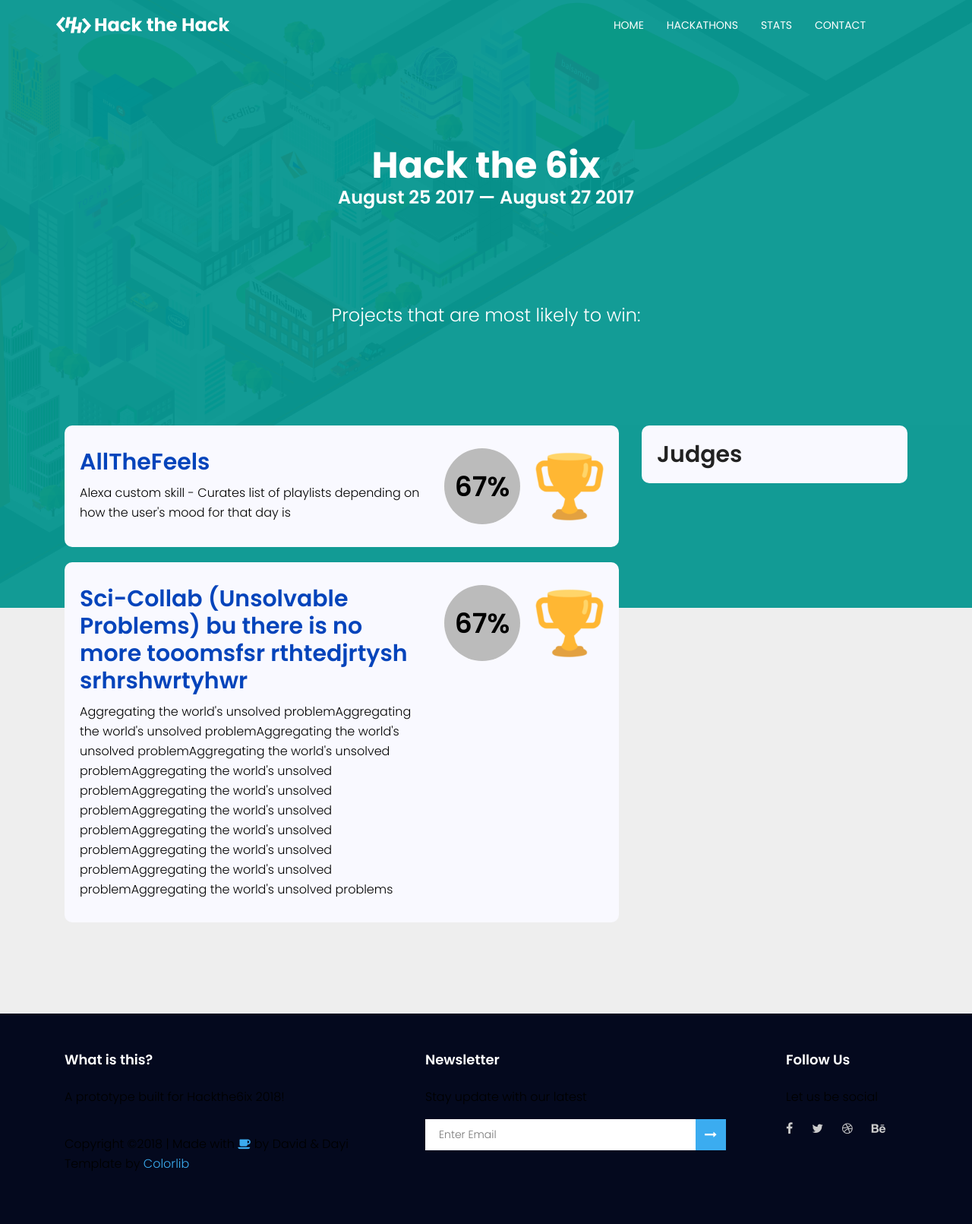
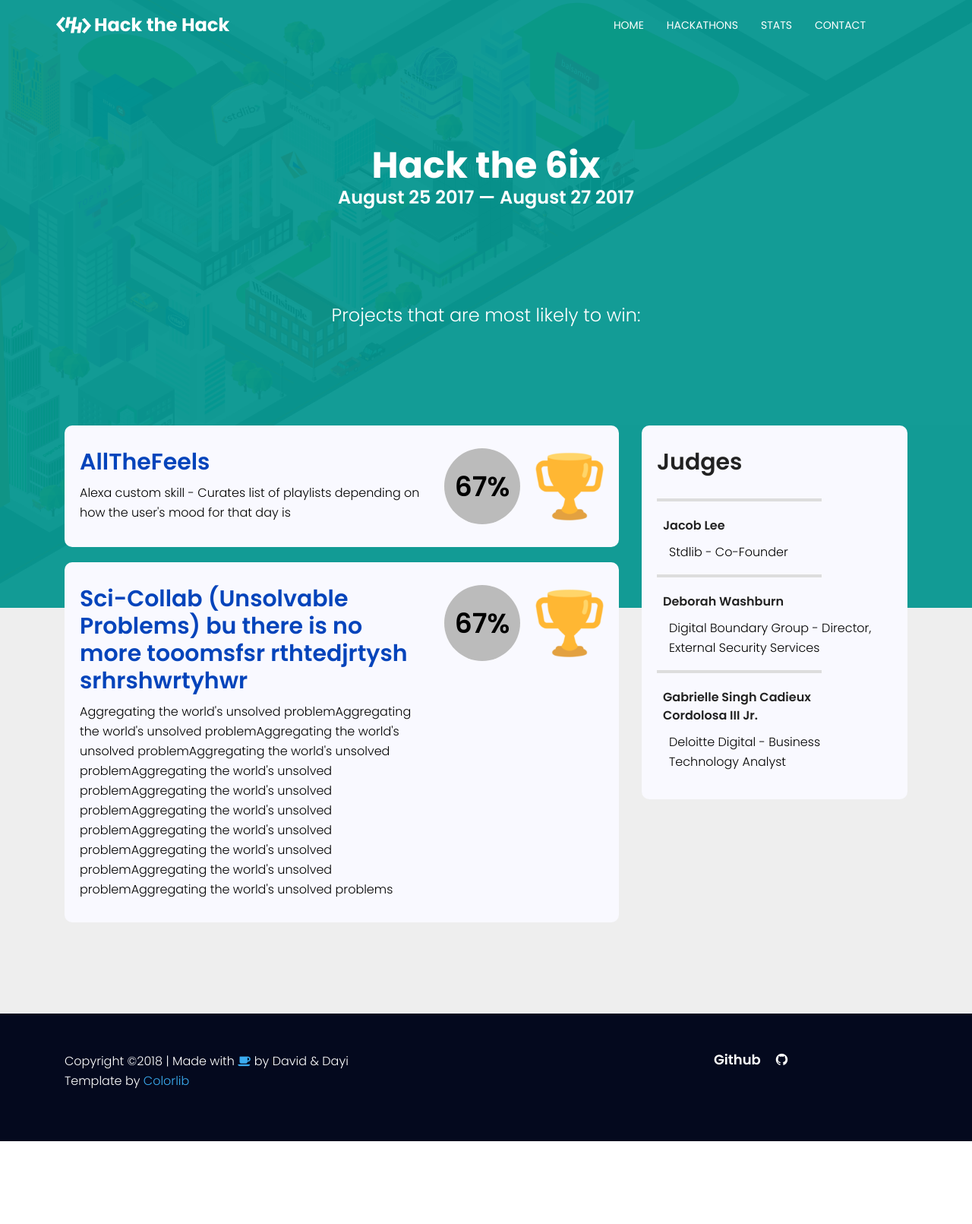
Before and after one commit to lindayi/hackthehack, a PHP site: page /hack-the-6ix.html in a window 1280 px wide. Shown: the whole page at 76% size. After the commit the page ends 1502 px from the top, so only its background shows below. Run offline with PHP 8.4, Linux system fonts and the light colour scheme; some libraries are stand-ins or nearby versions.

Commit message:
added the code for the judges area, and updated the footer

```diff
--- a/css/main.css
+++ b/css/main.css
@@ -461,6 +461,10 @@
 {
 	padding-bottom:0px
 }
+.pb-5
+{
+	padding-bottom:5px;
+}
 .pb-10
 {
 	padding-bottom:10px
@@ -520,6 +524,10 @@
 .pr-30
 {
 	padding-right:30px
+}
+.pl-20
+{
+	padding-left:20px
 }
 .pl-30
 {
@@ -2965,11 +2973,11 @@
 }
 .footer-text
 {
-	padding-top:20px
+	padding-top:0px
 }
 .footer-text a,.footer-text i
 {
-	color:#3bacf0
+	color:#3bacf0;
 }
 .whole-wrap
 {
@@ -3140,36 +3148,45 @@ background-color:rgba(192,55,36,0.9);
     padding-top: 10px;
     padding-bottom: 10px;
 }
-
 .project-name {
     margin-top: 0px;
     color: #0544bb;
     padding-bottom: 10px;
 
 }
-
 .project-tagline {
     padding-bottom: 0px;
     margin-bottom: 0px;
 }
-
 .project-percentage {
     background-color: #bbb;
     border-radius: 60px;
     width: 100px;
     height: 100px;
 }
-
 .project-percentage p {
     padding-top: 38px;
     text-align: center;
     font-weight: 600;
 }
-
 .trophy {
     width: 90px;
     padding-top: 5px;
 }
-
 /*-----------------------END Project cards---------------------*/
 /*-------------------------------------------------------------*/
+
+
+/*-----------------------Judge names-----------------------*/
+/*---------------------------------------------------------*/
+.judge-name {
+    padding-left: 8px;
+    width: 70%;
+    line-height: 24px;
+    border-top: solid 4px #ddd;
+}
+.judge-affiliation {
+    padding-left: 16px;
+}
+/*-----------------------END Judge names---------------------*/
+/*-----------------------------------------------------------*/
--- a/hack-the-6ix.html
+++ b/hack-the-6ix.html
@@ -70,7 +70,7 @@
 				<div class="container">
 					<div class="row fullscreen d-flex align-items-center justify-content-center">
 						<div class="banner-content col-lg-8">
-                                <h1 id="hackathon-name" class="text-white">Hack the 6ix</h1>
+                            <a href="https://hackthe6ix2018.devpost.com/"><h1 id="hackathon-name" class="text-white">Hack the 6ix</h1></a>
                             <h2 id="hackathon-date" class="text-white h3">August 25 2017 — August 27 2017</h2>
 							<p class="pt-120 fz-24 text-white">
 								Projects that are most likely to win:
@@ -136,9 +136,22 @@
                         <!--Right column-->
 						<div class="col-lg-4">
 							<div class="single-feature">
-								<h3 class="h2">
+								<h3 class="h2 pb-30 pt-10">
 									Judges
 								</h3>
+                                <ul>
+                                    <li>
+                                        <p class="judge-name h5 pb-10 pt-20">Jacob Lee</p>
+                                        <p class="judge-affiliation pb-0">Stdlib - Co-Founder</p>
+                                    </li><li>
+                                        <p class="judge-name h5 pb-10 pt-20">Deborah Washburn</p>
+                                        <p class="judge-affiliation pb-0">Digital Boundary Group - Director, External Security Services</p>
+                                    </li><li>
+                                        <p class="judge-name h5 pb-10 pt-20">Gabrielle Singh Cadieux Cordolosa III Jr.</p>
+                                        <p class="judge-affiliation pb-0">Deloitte Digital - Business Technology Analyst</p>
+                                    </li>
+                                </ul>
+
 
 							</div>
                         </div>
@@ -148,59 +161,35 @@
 				</div>
         </section>
 
+        <!--Footer-->
         <footer class="footer-area section-gap">
 				<div class="container">
 					<div class="row">
-						<div class="col-lg-5 col-md-6 col-sm-6">
+						<div class="col-lg-9 col-md-8 col-sm-8">
 							<div class="single-footer-widget">
-								<h6>What is this?</h6>
-								<p>
-									A prototype built for Hackthe6ix 2018!
-								</p>
-								<p class="footer-text">
-									<!-- Link back to Colorlib can't be removed. Template is licensed under CC BY 3.0. -->
+								<p class="footer-text text-white">
 Copyright &copy;<script>document.write(new Date().getFullYear());</script> | Made with <i class="fa fa-coffee" title="tea" alt="tea" aria-hidden="true"></i> by David &amp; Dayi<br>Template by <a href="https://colorlib.com" target="_blank">Colorlib</a>
-<!-- Link back to Colorlib can't be removed. Template is licensed under CC BY 3.0. -->
 								</p>
 							</div>
 						</div>
-						<div class="col-lg-5  col-md-6 col-sm-6">
+						<div class="col-lg-3 col-md-4 col-sm-4 justify-content-right social-widget">
 							<div class="single-footer-widget">
-								<h6>Newsletter</h6>
-								<p>Stay update with our latest</p>
-								<div class="" id="mc_embed_signup">
-									<form target="_blank" novalidate="true" action="https://spondonit.us12.list-manage.com/subscribe/post?u=1462626880ade1ac87bd9c93a&amp;id=92a4423d01" method="get" class="form-inline">
-										<input class="form-control" name="EMAIL" placeholder="Enter Email" onfocus="this.placeholder = ''" onblur="this.placeholder = 'Enter Email '" required="" type="email">
-			                            	<button class="click-btn btn btn-default"><i class="fa fa-long-arrow-right" aria-hidden="true"></i></button>
-			                            	<div style="position: absolute; left: -5000px;">
-												<input name="b_36c4fd991d266f23781ded980_aefe40901a" tabindex="-1" value="" type="text">
-											</div>
-
-										<div class="info"></div>
-									</form>
-								</div>
-							</div>
-						</div>
-						<div class="col-lg-2 col-md-6 col-sm-6 social-widget">
-							<div class="single-footer-widget">
-								<h6>Follow Us</h6>
-								<p>Let us be social</p>
-								<div class="footer-social d-flex align-items-center">
-									<a href="#"><i class="fa fa-facebook"></i></a>
-									<a href="#"><i class="fa fa-twitter"></i></a>
-									<a href="#"><i class="fa fa-dribbble"></i></a>
-									<a href="#"><i class="fa fa-behance"></i></a>
-								</div>
+								<a class="" href="https://github.com/lindayi/hackthehack"><h6>Github<i class="pl-20 fa fa-github"></i></h6>
+									</a>
 							</div>
 						</div>
 					</div>
 				</div>
 			</footer>
 			<!-- End footer Area -->
-            <!-- including ECharts file -->
+
+
+            <!--ECharts files-->
             <script src="js/echarts.min.js"></script>
             <script src="js/echart-graphs.js"></script>
 			<script src="js/vendor/jquery-2.2.4.min.js"></script>
+
+            <!--Other script files - including bootstrap-->
 			<script src="https://cdnjs.cloudflare.com/ajax/libs/popper.js/1.12.9/umd/popper.min.js" integrity="sha384-ApNbgh9B+Y1QKtv3Rn7W3mgPxhU9K/ScQsAP7hUibX39j7fakFPskvXusvfa0b4Q" crossorigin="anonymous"></script>
 			<script src="js/vendor/bootstrap.min.js"></script>
 			<script type="text/javascript" src="https://maps.googleapis.com/maps/api/js?key=AIzaSyBhOdIF3Y9382fqJYt5I_sswSrEw5eihAA"></script>
```
Also changed, not shown: index.html (+8 -3 lines), img/play-btn.png (deleted).
